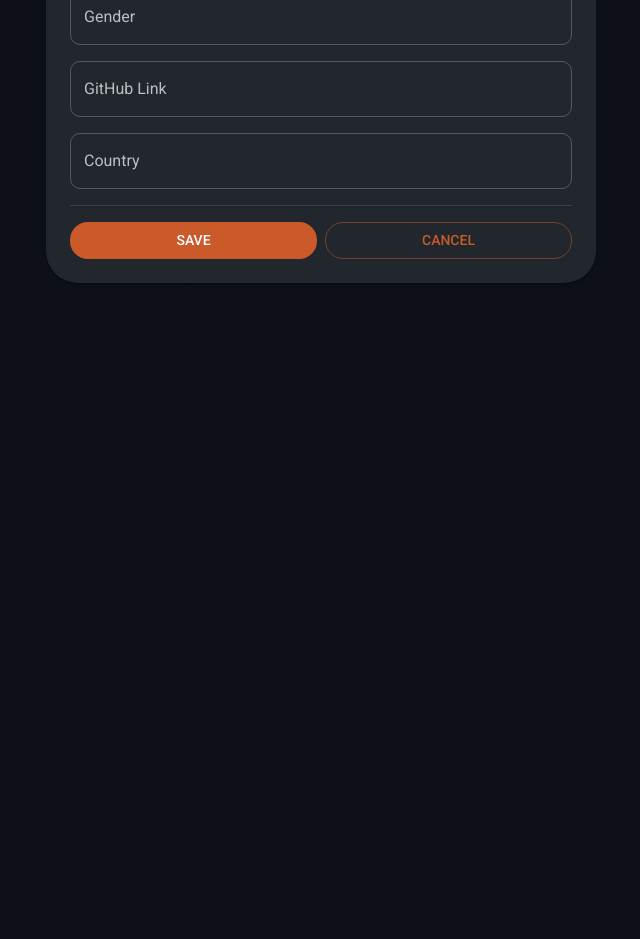
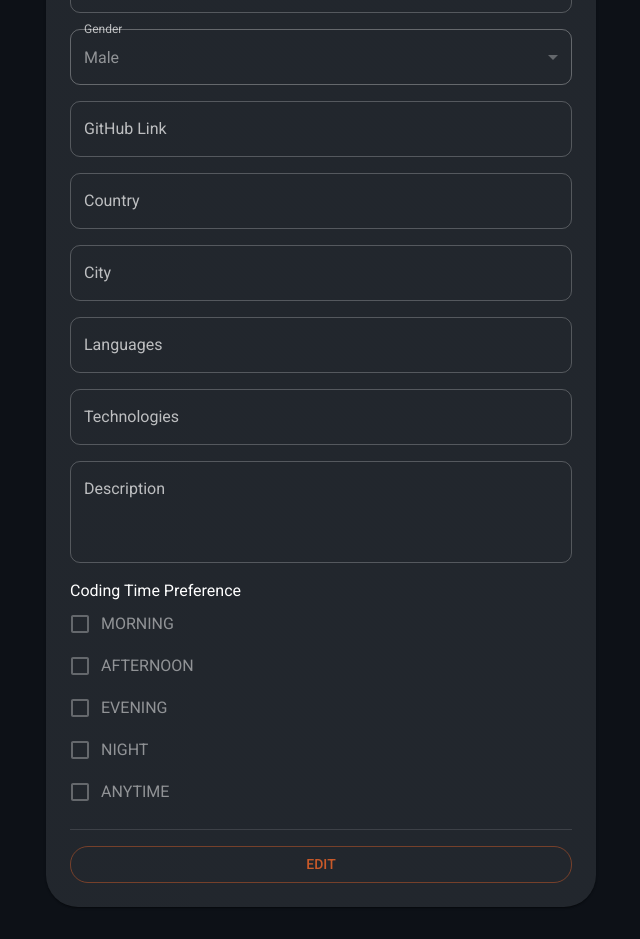
Before and after one commit to AndyStan112/teamup, a Next.js app: page /profile in a window 1280 px wide. Shown: the part 340-1279 px from the top of the page, without its empty margins (319-959 px from the left). Before the commit the page ends 800 px from the top, so only its background shows below. Built offline with nearby package versions, Linux system fonts and the light colour scheme; what @mui/material-nextjs would draw is missing.

Commit message:
Add fields to profile page

```diff
--- a/src/app/profile/page.tsx
+++ b/src/app/profile/page.tsx
@@ -1,3 +1,4 @@
+"use client";
 import {
   Button,
   Card,
@@ -5,39 +6,184 @@ import {
   Stack,
   TextField,
   Typography,
+  Select,
+  MenuItem,
+  FormControl,
+  InputLabel,
+  Checkbox,
+  FormControlLabel,
+  FormGroup,
 } from "@mui/material";
+import { useState } from "react";
+import { addOrUpdateUser } from "./actions";
 
 export default function ProfilePage(): React.ReactElement {
+  const [formData, setFormData] = useState({
+    name: "",
+    profileImage: null,
+    age: "",
+    gender: "MALE",
+    githubLink: "",
+    country: "",
+    city: "",
+    languages: "",
+    technologies: "",
+    description: "",
+    codingTimePreference: [],
+  });
+
+  const [edit, setEdit] = useState(false);
+
+  const handleChange = (e) => {
+    const { name, value, type, files } = e.target;
+    setFormData((prev) => ({
+      ...prev,
+      [name]: type === "file" ? files[0] : value,
+    }));
+  };
+
+  const handleCheckboxChange = (value) => {
+    setFormData((prev) => {
+      const updatedPreferences = prev.codingTimePreference.includes(value)
+        ? prev.codingTimePreference.filter((item) => item !== value)
+        : [...prev.codingTimePreference, value];
+      return { ...prev, codingTimePreference: updatedPreferences };
+    });
+  };
+
+  const handleSubmit = async (event: React.FormEvent) => {
+    event.preventDefault();
+    if (!edit) return;
+    const formDataObject = new FormData(event.target as HTMLFormElement);
+    await addOrUpdateUser(formDataObject);
+  };
+
   return (
-        <Stack alignItems="center" justifyContent="center">
-            <Stack
-                component={Card}
-                width={{ xs: "100%", sm: 550 }}
-                p={3}
-                gap={2}
-            >
+    <Stack component="form" onSubmit={handleSubmit} alignItems="center" justifyContent="center">
+      <Stack component={Card} width={{ xs: "100%", sm: 550 }} p={3} gap={2}>
         <Typography variant="h5" align="center">
           My Profile
         </Typography>
         <Divider />
-                <TextField label="Name" variant="outlined" fullWidth />
+
+        <TextField
+          label="Name"
+          name="name"
+          value={formData.name}
+          onChange={handleChange}
+          fullWidth
+          InputProps={{ readOnly: !edit }}
+        />
+        <input type="file" name="profileImage" onChange={handleChange} disabled={!edit} />
         <TextField
           label="Age"
-                    variant="outlined"
+          name="age"
+          value={formData.age}
+          onChange={handleChange}
+          type="number"
           fullWidth
-                    type="number"
+          InputProps={{ readOnly: !edit }}
         />
-                <TextField label="Gender" variant="outlined" fullWidth />
-                <TextField label="GitHub Link" variant="outlined" fullWidth />
-                <TextField label="Country" variant="outlined" fullWidth />
+
+        <FormControl fullWidth>
+          <InputLabel>Gender</InputLabel>
+          <Select name="gender" value={formData.gender} onChange={handleChange} disabled={!edit}>
+            <MenuItem value="MALE">Male</MenuItem>
+            <MenuItem value="FEMALE">Female</MenuItem>
+            <MenuItem value="OTHER">Other</MenuItem>
+            <MenuItem value="DONOTWANTTOSAY">Prefer not to say</MenuItem>
+          </Select>
+        </FormControl>
+
+        <TextField
+          label="GitHub Link"
+          name="githubLink"
+          value={formData.githubLink}
+          onChange={handleChange}
+          fullWidth
+          InputProps={{ readOnly: !edit }}
+        />
+        <TextField
+          label="Country"
+          name="country"
+          value={formData.country}
+          onChange={handleChange}
+          fullWidth
+          InputProps={{ readOnly: !edit }}
+        />
+        <TextField
+          label="City"
+          name="city"
+          value={formData.city}
+          onChange={handleChange}
+          fullWidth
+          InputProps={{ readOnly: !edit }}
+        />
+        <TextField
+          label="Languages"
+          name="languages"
+          value={formData.languages}
+          onChange={handleChange}
+          fullWidth
+          InputProps={{ readOnly: !edit }}
+        />
+        <TextField
+          label="Technologies"
+          name="technologies"
+          value={formData.technologies}
+          onChange={handleChange}
+          fullWidth
+          InputProps={{ readOnly: !edit }}
+        />
+        <TextField
+          label="Description"
+          name="description"
+          value={formData.description}
+          onChange={handleChange}
+          multiline
+          rows={3}
+          fullWidth
+          InputProps={{ readOnly: !edit }}
+        />
+
+        <FormGroup>
+          <Typography> Coding Time Preference </Typography>
+          {["MORNING", "AFTERNOON", "EVENING", "NIGHT", "ANYTIME"].map((time) => (
+            <FormControlLabel
+              key={time}
+              control={
+                <Checkbox
+                  checked={formData.codingTimePreference.includes(time)}
+                  onChange={() => handleCheckboxChange(time)}
+                  disabled={!edit}
+                />
+              }
+              label={time}
+            />
+          ))}
+        </FormGroup>
+
         <Divider />
         <Stack direction="row" gap={1}>
-                    <Button variant="contained" sx={{ flex: 1 }}>
+          {edit ? (
+            <>
+              <Button variant="contained" type="submit" sx={{ flex: 1 }}>
                 Save
               </Button>
-                    <Button variant="outlined" sx={{ flex: 1 }}>
+              <Button
+                variant="outlined"
+                type="button"
+                sx={{ flex: 1 }}
+                onClick={() => setEdit(false)}
+              >
                 Cancel
               </Button>
+            </>
+          ) : (
+            <Button variant="outlined" type="button" sx={{ flex: 1 }} onClick={() => setEdit(true)}>
+              Edit
+            </Button>
+          )}
         </Stack>
       </Stack>
     </Stack>
```
Lines whose indentation alone changed are shown as unchanged.
